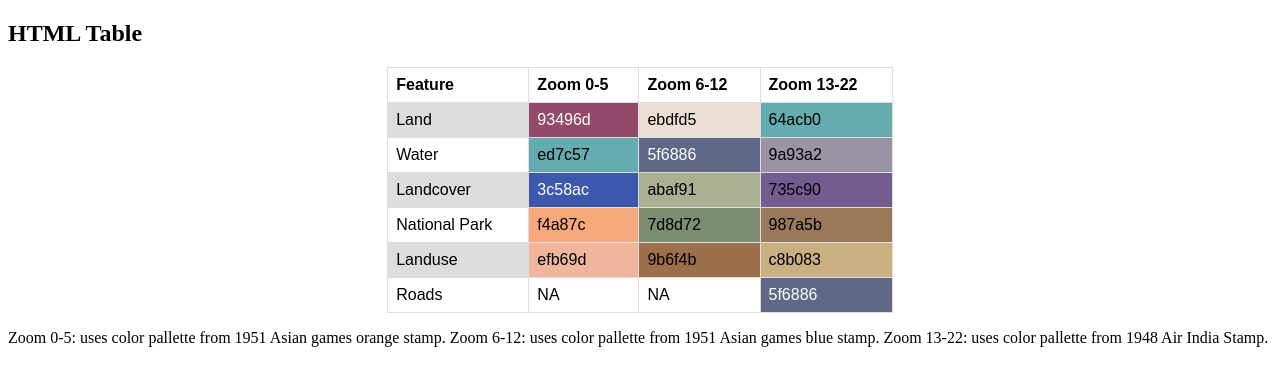
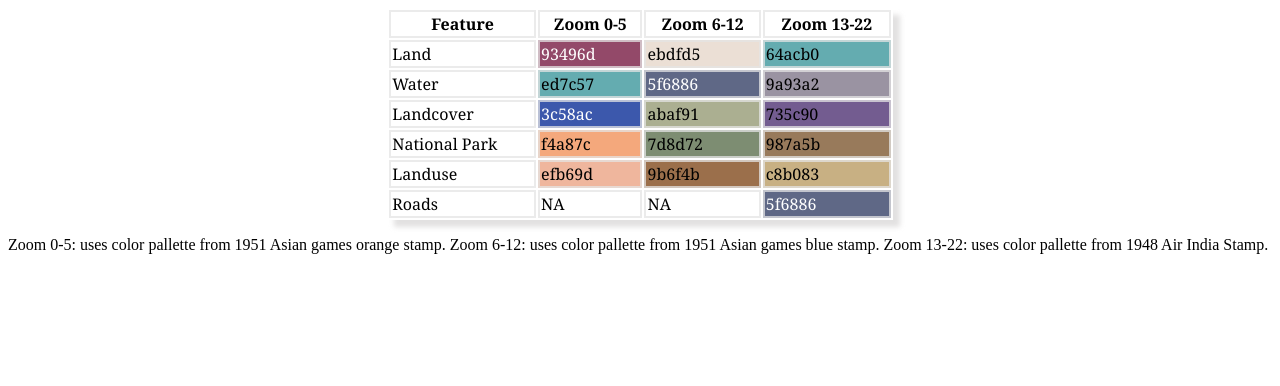
Before and after one commit to Sid-rcs/scrolly-map, a plain HTML site: page Table.html in a window 1280 px wide. Drawn offline with Linux system fonts and the light colour scheme.

Commit message:
Table.html

```diff
--- a/Table.html
+++ b/Table.html
@@ -2,31 +2,25 @@
 <html>
 <head>
 <style>
-table {
-  font-family: arial, sans-serif;
-  border-collapse: collapse;
-  width: 100%;
+.table-center
+{
+    width: 80%;
+    height: 100%;
+    font-family: Cambria, Cochin, Georgia, Times, 'Times New Roman', serif;
+    margin-left: auto;
+    margin-right: auto;
+    box-shadow: 7px 7px 5px 0px rgba(216, 215, 215, 0.75);
+
 }
 
 td, th {
-  border: 1px solid #dddddd;
-  text-align: left;
-  padding: 8px;
-}
-
-tr:nth-child(even) {
-  background-color: #dddddd;
-}
-.table-center
-{
-    margin-left: auto;
-    margin-right: auto;
-}
+    border: 2px solid rgb(228, 228, 228,0.75);
+    border-collapse: collapse;
+  }
 </style>
 </head>
 <body>
 
-<h2>HTML Table</h2>
 
 <table class = "table-center"style="width:40%;">
   <tr>
```
